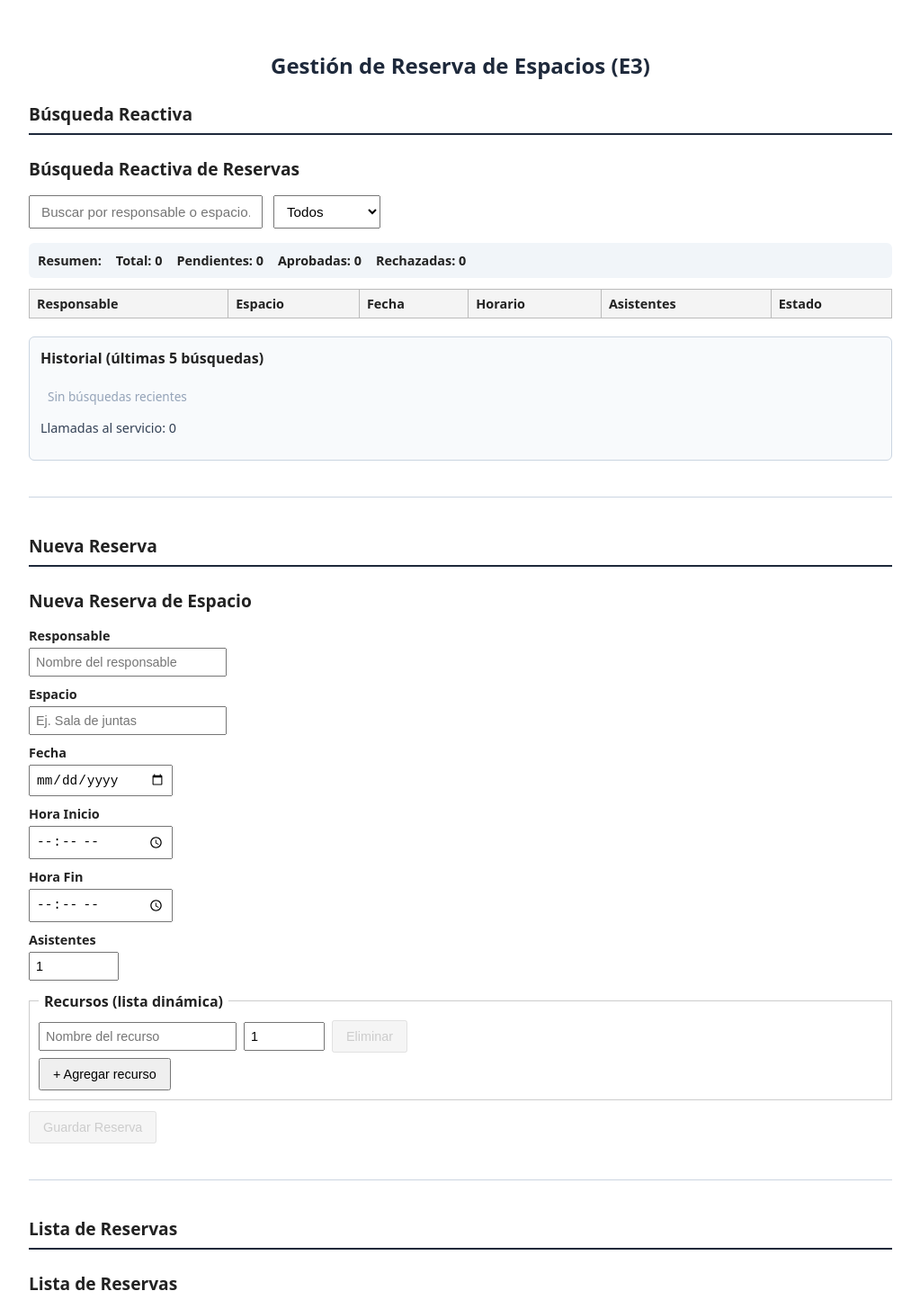
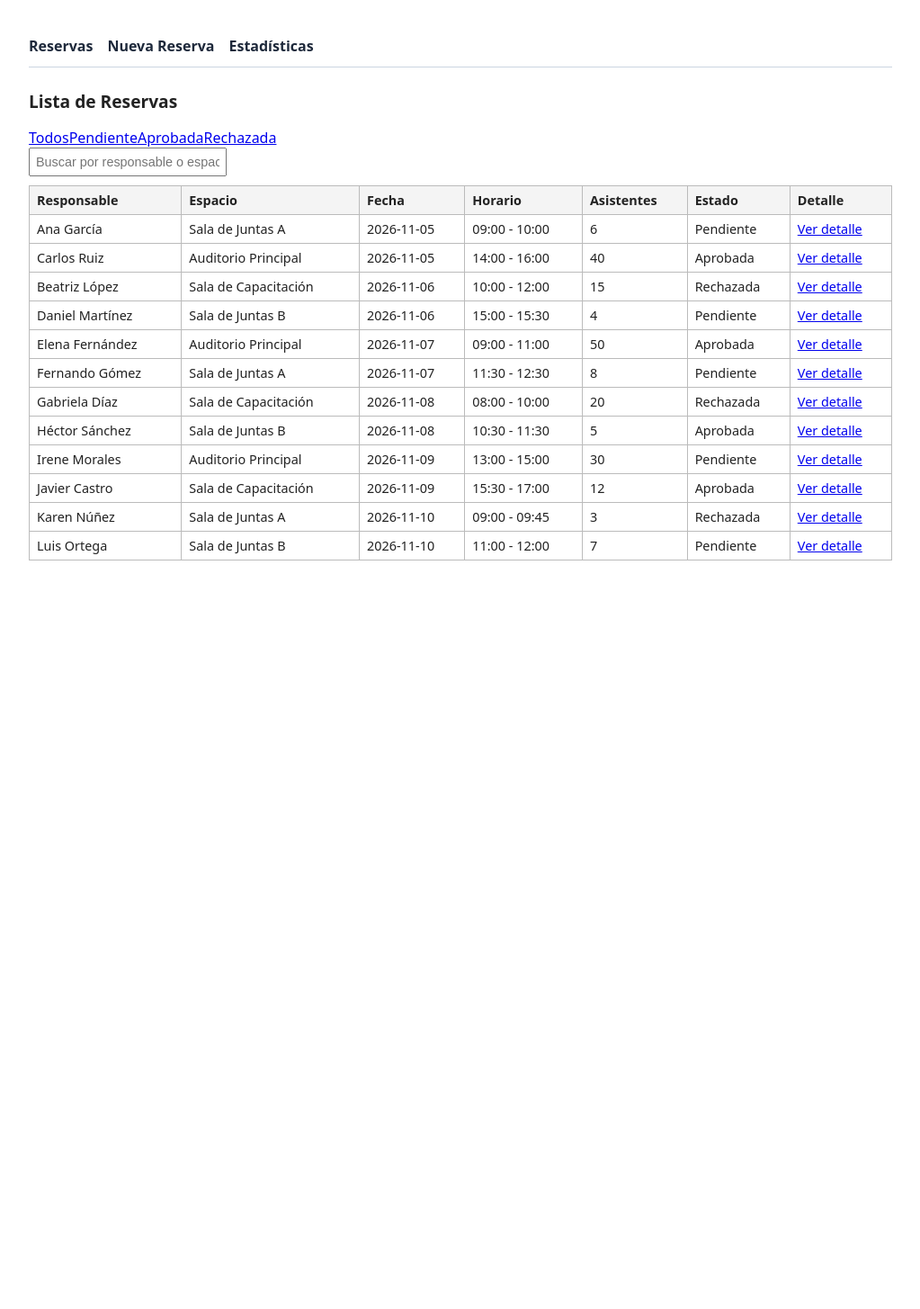
Before and after one commit to teonavarro/com30-taller06-Chamorro, an Angular app: page /reservas in a window 1280 px wide. Shown: the top 1455 px of the page at 90% size, without its empty margins (128-1151 px from the left). After the commit the page ends 800 px from the top, so only its background shows below. Built offline with nearby package versions, Linux system fonts and the light colour scheme.

Commit message:
feat: Taller 08 - Rutas y navegación (Angular Router, con input(), computed, loadComponent, detalle, estadísticas, 404)

```diff
--- a/src/app/app.component.ts
+++ b/src/app/app.component.ts
@@ -1,34 +1,31 @@
 import { Component } from '@angular/core';
-import { ReservaFormComponent } from './components/reserva-form/reserva-form.component';
-import { ReservaListaComponent } from './components/reserva-lista/reserva-lista.component';
-import { BusquedaReservaComponent } from './components/busqueda-reserva/busqueda-reserva.component';
+import { RouterLink, RouterLinkActive, RouterOutlet } from '@angular/router';
 
 @Component({
   selector: 'app-root',
   standalone: true,
-  imports: [ReservaFormComponent, ReservaListaComponent, BusquedaReservaComponent],
+  imports: [RouterLink, RouterLinkActive, RouterOutlet],
   template: `
     <div style="max-width: 1000px; margin: 0 auto; padding: 20px; font-family: system-ui, sans-serif;">
-      <h1 style="text-align: center; color: #1e293b;">Gestión de Reserva de Espacios (E3)</h1>
-
-      <section style="margin-bottom: 40px;">
-        <h2 style="border-bottom: 2px solid #1e293b; padding-bottom: 8px;">Búsqueda Reactiva</h2>
-        <app-busqueda-reserva></app-busqueda-reserva>
-      </section>
-
-      <hr style="margin: 40px 0; border: none; border-top: 1px solid #cbd5e1;" />
-
-      <section>
-        <h2 style="border-bottom: 2px solid #1e293b; padding-bottom: 8px;">Nueva Reserva</h2>
-        <app-reserva-form></app-reserva-form>
-      </section>
-
-      <hr style="margin: 40px 0; border: none; border-top: 1px solid #cbd5e1;" />
-
-      <section>
-        <h2 style="border-bottom: 2px solid #1e293b; padding-bottom: 8px;">Lista de Reservas</h2>
-        <app-reserva-lista></app-reserva-lista>
-      </section>
+      <nav style="margin-bottom: 24px; border-bottom: 1px solid #cbd5e1; padding-bottom: 12px;">
+        <a
+          routerLink="/reservas"
+          routerLinkActive="active"
+          [routerLinkActiveOptions]="{ exact: true }"
+          style="margin-right: 16px; text-decoration: none; color: #1e293b; font-weight: 600;"
+        >Reservas</a>
+        <a
+          routerLink="/reservas/nueva"
+          routerLinkActive="active"
+          style="margin-right: 16px; text-decoration: none; color: #1e293b; font-weight: 600;"
+        >Nueva Reserva</a>
+        <a
+          routerLink="/estadisticas"
+          routerLinkActive="active"
+          style="text-decoration: none; color: #1e293b; font-weight: 600;"
+        >Estadísticas</a>
+      </nav>
+      <router-outlet />
     </div>
   `
 })
--- /dev/null
+++ b/src/app/app.config.ts
@@ -0,0 +1,10 @@
+import { ApplicationConfig, provideZoneChangeDetection } from '@angular/core';
+import { provideRouter, withComponentInputBinding } from '@angular/router';
+import { routes } from './app.routes';
+
+export const appConfig: ApplicationConfig = {
+  providers: [
+    provideZoneChangeDetection(),
+    provideRouter(routes, withComponentInputBinding())
+  ]
+};
--- /dev/null
+++ b/src/app/app.routes.ts
@@ -0,0 +1,22 @@
+import { Routes } from '@angular/router';
+import { ReservaListaComponent } from './components/reserva-lista/reserva-lista.component';
+import { ReservaFormComponent } from './components/reserva-form/reserva-form.component';
+import { ReservaDetalleComponent } from './components/reserva-detalle/reserva-detalle.component';
+import { EstadisticasComponent } from './components/estadisticas/estadisticas.component';
+import { NoEncontradoComponent } from './components/no-encontrado/no-encontrado.component';
+
+export const routes: Routes = [
+  { path: '', redirectTo: 'reservas', pathMatch: 'full' },
+  { path: 'reservas', component: ReservaListaComponent, title: 'Reservas de Espacios' },
+  { path: 'reservas/nueva', component: ReservaFormComponent, title: 'Nueva Reserva' },
+  { path: 'reservas/:id', component: ReservaDetalleComponent, title: 'Detalle de Reserva' },
+  {
+    path: 'estadisticas',
+    loadComponent: () =>
+      import('./components/estadisticas/estadisticas.component').then(
+        (m) => m.EstadisticasComponent
+      ),
+    title: 'Estadísticas'
+  },
+  { path: '**', component: NoEncontradoComponent, title: 'Página no encontrada' }
+];
--- /dev/null
+++ b/src/app/components/estadisticas/estadisticas.component.ts
@@ -0,0 +1,28 @@
+import { Component, inject } from '@angular/core';
+import { RouterLink } from '@angular/router';
+import { ReservaService } from '../../services/reserva.service';
+
+@Component({
+  selector: 'app-estadisticas',
+  standalone: true,
+  imports: [RouterLink],
+  template: `
+    <h2>Estadísticas</h2>
+    <div class="resumen">
+      <p><strong>Total de reservas:</strong> {{ servicio.totalReservas() }}</p>
+      <p><strong>Pendientes:</strong> {{ servicio.pendientesReservas() }}</p>
+      <p>
+        <strong>Aprobadas:</strong>
+        {{ servicio.reservas().filter((r) => r.estado === 'Aprobada').length }}
+      </p>
+      <p>
+        <strong>Rechazadas:</strong>
+        {{ servicio.reservas().filter((r) => r.estado === 'Rechazada').length }}
+      </p>
+    </div>
+    <a [routerLink]="'/reservas'">Volver al listado</a>
+  `
+})
+export class EstadisticasComponent {
+  servicio = inject(ReservaService);
+}
--- /dev/null
+++ b/src/app/components/no-encontrado/no-encontrado.component.ts
@@ -0,0 +1,16 @@
+import { Component, inject } from '@angular/core';
+import { Router, RouterLink } from '@angular/router';
+
+@Component({
+  selector: 'app-no-encontrado',
+  standalone: true,
+  imports: [RouterLink],
+  template: `
+    <h2>404 - Página no encontrada</h2>
+    <p>La URL <strong>{{ router.url }}</strong> no existe.</p>
+    <a [routerLink]="'/reservas'">Ir al listado de reservas</a>
+  `
+})
+export class NoEncontradoComponent {
+  router = inject(Router);
+}
--- /dev/null
+++ b/src/app/components/reserva-detalle/reserva-detalle.component.ts
@@ -0,0 +1,46 @@
+import { Component, inject, input, computed } from '@angular/core';
+import { RouterLink } from '@angular/router';
+import { ReservaService } from '../../services/reserva.service';
+import { Reserva } from '../../models/reserva';
+
+@Component({
+  selector: 'app-reserva-detalle',
+  standalone: true,
+  imports: [RouterLink],
+  template: `
+    <h2>Detalle de Reserva</h2>
+    @if (reserva(); as r) {
+      <div class="detalle">
+        <p><strong>ID:</strong> {{ r.id }}</p>
+        <p><strong>Responsable:</strong> {{ r.responsable }}</p>
+        <p><strong>Espacio:</strong> {{ r.espacio }}</p>
+        <p><strong>Fecha:</strong> {{ r.fecha }}</p>
+        <p>
+          <strong>Horario:</strong> {{ r.horaInicio }} - {{ r.horaFin }}
+        </p>
+        <p><strong>Asistentes:</strong> {{ r.asistentes }}</p>
+        <p><strong>Estado:</strong> {{ r.estado }}</p>
+        <h3>Recursos</h3>
+        <ul>
+          @for (recurso of r.recursos; track recurso.id) {
+            <li>{{ recurso.recurso }} × {{ recurso.cantidad }}</li>
+          } @empty {
+            <li>Sin recursos asignados</li>
+          }
+        </ul>
+      </div>
+    } @else {
+      <p class="error">No existe la reserva solicitada</p>
+    }
+    <a [routerLink]="'/reservas'">Volver al listado</a>
+  `
+})
+export class ReservaDetalleComponent {
+  private reservaService = inject(ReservaService);
+  id = input.required<string>();
+
+  reserva = computed<Reserva | undefined>(() => {
+    const idNum = Number(this.id());
+    return this.reservaService.reservas().find((r) => r.id === idNum);
+  });
+}
--- a/src/app/components/reserva-form/reserva-form.component.ts
+++ b/src/app/components/reserva-form/reserva-form.component.ts
@@ -6,6 +6,7 @@ import {
   FormArray,
   Validators
 } from '@angular/forms';
+import { Router } from '@angular/router';
 import { ReservaService } from '../../services/reserva.service';
 import { Reserva } from '../../models/reserva';
 import { noSinEspacios, rangoHorarios, minimoFilas } from '../../validators/validadores';
@@ -108,6 +109,7 @@ import { noSinEspacios, rangoHorarios, minimoFilas } from '../../validators/vali
 export class ReservaFormComponent {
   private fb = inject(FormBuilder);
   private reservaService = inject(ReservaService);
+  private router = inject(Router);
 
   form: FormGroup;
 
@@ -192,7 +194,8 @@ export class ReservaFormComponent {
       }))
     };
 
-    this.reservaService.agregarReserva(reserva);
+    const nuevoId = this.reservaService.agregarReserva(reserva);
     this.form.reset();
+    this.router.navigate(['/reservas', nuevoId]);
   }
 }
--- a/src/app/components/reserva-lista/reserva-lista.component.ts
+++ b/src/app/components/reserva-lista/reserva-lista.component.ts
@@ -1,14 +1,64 @@
-import { Component, inject } from '@angular/core';
+import { Component, inject, input, signal, computed } from '@angular/core';
+import { toSignal, takeUntilDestroyed } from '@angular/core/rxjs-interop';
+import { FormControl, ReactiveFormsModule } from '@angular/forms';
+import { RouterLink, RouterLinkActive } from '@angular/router';
+import {
+  of,
+  map,
+  tap,
+  debounceTime,
+  distinctUntilChanged,
+  switchMap
+} from 'rxjs';
 import { ReservaService } from '../../services/reserva.service';
-
-type EstadoReserva = 'Pendiente' | 'Aprobada' | 'Rechazada';
+import { Reserva } from '../../models/reserva';
 
 @Component({
   selector: 'app-reserva-lista',
   standalone: true,
-  imports: [],
+  imports: [ReactiveFormsModule, RouterLink, RouterLinkActive],
   template: `
     <h2>Lista de Reservas</h2>
+
+    <div class="filtros">
+      <a
+        [routerLink]="[]"
+        [queryParams]="{ estado: null }"
+        [routerLinkActive]="'active'"
+        [routerLinkActiveOptions]="{ exact: true }"
+        >Todos</a
+      >
+      <a
+        [routerLink]="[]"
+        [queryParams]="{ estado: 'Pendiente' }"
+        [routerLinkActive]="'active'"
+        >Pendiente</a
+      >
+      <a
+        [routerLink]="[]"
+        [queryParams]="{ estado: 'Aprobada' }"
+        [routerLinkActive]="'active'"
+        >Aprobada</a
+      >
+      <a
+        [routerLink]="[]"
+        [queryParams]="{ estado: 'Rechazada' }"
+        [routerLinkActive]="'active'"
+        >Rechazada</a
+      >
+    </div>
+
+    <input
+      type="text"
+      [formControl]="busquedaControl"
+      placeholder="Buscar por responsable o espacio..."
+    />
+
+    @if (busquedaControl.value.length > 0 && busquedaControl.value.length < 2) {
+      <p class="msg aviso">Ingrese al menos 2 caracteres para buscar.</p>
+    } @else if (cargando()) {
+      <p class="msg cargando">Buscando...</p>
+    }
 
     <table>
       <thead>
@@ -19,64 +69,72 @@ type EstadoReserva = 'Pendiente' | 'Aprobada' | 'Rechazada';
           <th>Horario</th>
           <th>Asistentes</th>
           <th>Estado</th>
-          <th>Acciones</th>
+          <th>Detalle</th>
         </tr>
       </thead>
       <tbody>
-        @for (reserva of servicio.reservas(); track reserva.id) {
+        @if (busquedaControl.value.length >= 2 || busquedaControl.value.length === 0) {
+          @for (reserva of reservasFiltradas(); track reserva.id) {
             <tr>
               <td>{{ reserva.responsable }}</td>
               <td>{{ reserva.espacio }}</td>
               <td>{{ reserva.fecha }}</td>
               <td>{{ reserva.horaInicio }} - {{ reserva.horaFin }}</td>
               <td>{{ reserva.asistentes }}</td>
+              <td>{{ reserva.estado }}</td>
               <td>
-              <select (change)="onEstadoChange(reserva.id, $event)">
-                @for (e of estados; track e) {
-                  <option [value]="e" [selected]="reserva.estado === e">{{ e }}</option>
-                }
-              </select>
-            </td>
-            <td>
-              <button type="button" (click)="eliminarReserva(reserva.id)">Eliminar</button>
+                <a [routerLink]="['/reservas', reserva.id]">Ver detalle</a>
               </td>
             </tr>
           } @empty {
             <tr>
-            <td colspan="7">No hay registros de reservas.</td>
+              <td colspan="7">Sin coincidencias</td>
             </tr>
+          }
         }
       </tbody>
     </table>
-
-    <!-- Panel de resumen / estadísticas diferido (carga por interacción) -->
-    @defer (on interaction) {
-      <div class="panel-estadisticas">
-        <h3>Resumen / Estadísticas</h3>
-        <p>Total de reservas: {{ servicio.totalReservas() }}</p>
-        <p>Pendientes: {{ servicio.pendientesReservas() }}</p>
-        <p>Aprobadas: {{ servicio.reservas().filter((r) => r.estado === 'Aprobada').length }}</p>
-        <p>Rechazadas: {{ servicio.reservas().filter((r) => r.estado === 'Rechazada').length }}</p>
-      </div>
-    } @placeholder {
-      <button type="button">Mostrar estadísticas</button>
-    }
   `
 })
 export class ReservaListaComponent {
-  servicio = inject(ReservaService);
-  estados: EstadoReserva[] = ['Pendiente', 'Aprobada', 'Rechazada'];
+  private reservaService = inject(ReservaService);
+  servicio = this.reservaService;
 
-  cambiarEstado(id: number, nuevoEstado: string) {
-    this.servicio.cambiarEstado(id, nuevoEstado as EstadoReserva);
+  estado = input<string>();
+
+  busquedaControl = new FormControl('', { nonNullable: true });
+  cargando = signal<boolean>(false);
+
+  private textoValido$ = this.busquedaControl.valueChanges.pipe(
+    map((texto) => texto.trim()),
+    distinctUntilChanged(),
+    takeUntilDestroyed()
+  );
+
+  private resultado$ = this.textoValido$.pipe(
+    tap((texto) => {
+      if (texto.length < 2) this.cargando.set(false);
+    }),
+    debounceTime(300),
+    switchMap((texto) => {
+      if (texto.length < 2) {
+        return of(this.reservaService.reservas());
       }
+      this.cargando.set(true);
+      return this.reservaService.buscar(texto).pipe(
+        tap(() => this.cargando.set(false))
+      );
+    })
+  );
 
-  onEstadoChange(id: number, event: Event) {
-    const select = event.target as HTMLSelectElement;
-    this.cambiarEstado(id, select.value);
+  resultadosBusqueda = toSignal(this.resultado$, {
+    initialValue: this.reservaService.reservas()
+  });
+
+  reservasFiltradas = computed(() => {
+    const filtro = this.estado();
+    const lista = this.resultadosBusqueda();
+    if (!filtro || filtro === 'Todos') return lista;
+    return lista.filter((r) => r.estado === filtro);
+  });
 }
-
-  eliminarReserva(id: number) {
-    this.servicio.eliminarReserva(id);
-  }
-}
--- a/src/app/services/reserva.service.ts
+++ b/src/app/services/reserva.service.ts
@@ -187,14 +187,16 @@ export class ReservaService {
   /**
    * Agrega una nueva reserva (sin id ni estado; el servicio los asigna).
    * Usa update() y arreglos inmutables (sin push/splice).
+   * Devuelve el ID de la nueva reserva creada.
    */
-  agregarReserva(reserva: Omit<Reserva, 'id' | 'estado'>) {
+  agregarReserva(reserva: Omit<Reserva, 'id' | 'estado'>): number {
     const nueva: Reserva = {
       ...reserva,
       id: Date.now(),
       estado: 'Pendiente'
     };
     this.#reservas.update((lista) => [...lista, nueva]);
+    return nueva.id;
   }
 
   /**
--- a/src/main.ts
+++ b/src/main.ts
@@ -1,8 +1,5 @@
 import { bootstrapApplication } from '@angular/platform-browser';
-import { provideZoneChangeDetection } from '@angular/core';
-import 'zone.js';
 import { AppComponent } from './app/app.component';
+import { appConfig } from './app/app.config';
 
-bootstrapApplication(AppComponent, {
-  providers: [provideZoneChangeDetection()]
-});
+bootstrapApplication(AppComponent, appConfig);
```
Lines whose indentation alone changed are shown as unchanged.
